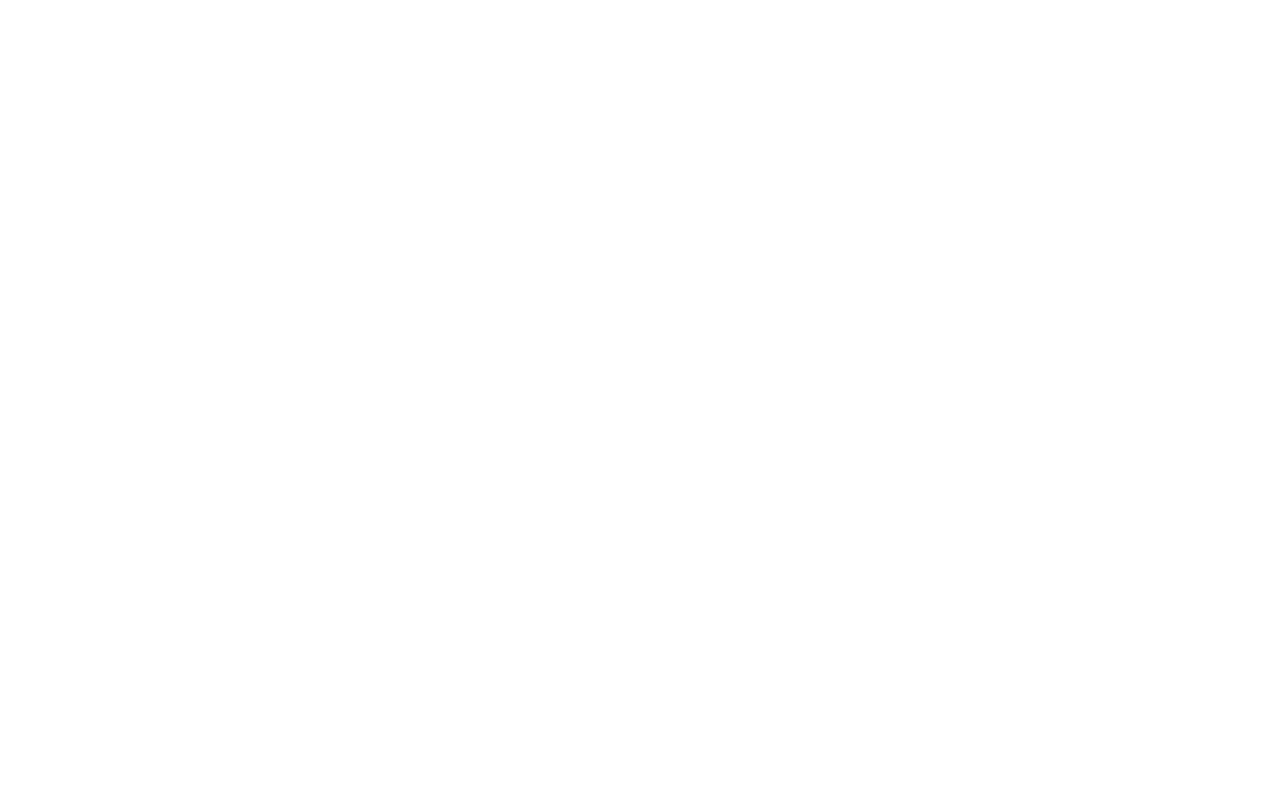
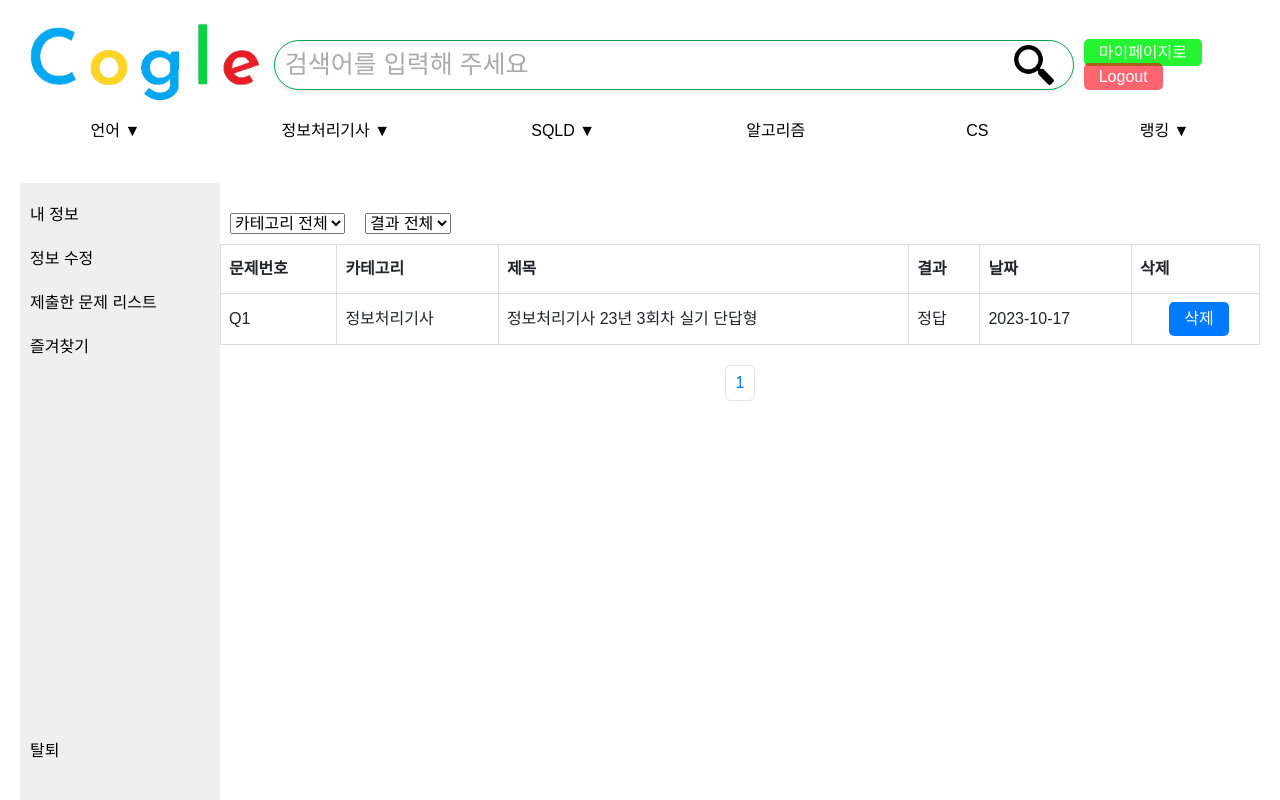
Before and after one commit to indaegu/KOSTA_MiniProject, a React (Create React App) app in the folder my-app/: page /MyPageFavoredQuestion in a window 1280 px wide. Before the commit this address had no page. Shown: the top 800 px of the page. Built offline with nearby package versions, Linux system fonts and the light colour scheme.

Commit message:
2023-10-16(LDG):마이페이지 즐겨찾기 추가

```diff
--- a/my-app/src/App.js
+++ b/my-app/src/App.js
@@ -8,6 +8,7 @@
 import MyPageMyInfo from "./Pages/MyPageMyInfo";
 import MyPageInfoEdit from "./Pages/MyPageInfoEdit";
 import MyPageQuestion from "./Pages/MyPageQuestion";
+import MyPageFavoredQuestion from "./Pages/MyPageFavoredQuestion";
 import MyPageQuit from "./Pages/MyPageQuit";
 import Login from "./Pages/Login";
 import QuestionDetail from "./Pages/QuestionDetail";
@@ -30,6 +31,7 @@
                     <Route path="/MyPageInfoEdit" element={<MyPageInfoEdit />} />
                     <Route path="/MyPageInfoEditComplete" element={<MyPageInfoEditComplete />} />
                     <Route path="/MyPageQuestion" element={<MyPageQuestion />} />
+                    <Route path="/MyPageFavoredQuestion" element={<MyPageFavoredQuestion />} />
                     <Route path="/MyPageQuit" element={<MyPageQuit />} />
                     <Route path="/MyPageQuitComplete" element={<MyPageQuitComplete />} />
                     <Route path="/MyPage" element={<MyPageMyInfo />} />
--- a/my-app/src/Component/SideMenu.js
+++ b/my-app/src/Component/SideMenu.js
@@ -9,6 +9,7 @@
                     <a id="a-tag" href="/MyPageMyInfo"><li className="sidebar-list-item">내 정보</li></a>
                     <a id="a-tag" href="/MyPageInfoEdit"><li className="sidebar-list-item">정보 수정</li></a>
                     <a id="a-tag" href="/MyPageQuestion"><li className="sidebar-list-item">제출한 문제 리스트</li></a>
+                    <a id="a-tag" href="/MyPageFavoredQuestion"><li className="sidebar-list-item">즐겨찾기</li></a>
                     <a id="a-tag" href="/MyPageQuit"><li className="sidebar-list-item sidebar-list-item-quit">탈퇴</li></a>
                 </ul>
             </div>
--- a/my-app/src/MyPage.css
+++ b/my-app/src/MyPage.css
@@ -287,3 +287,7 @@
   margin-top: 10px;
   font-size: 0.5em; /* 폰트 크기 설정 */
 }
+
+.delete-button-cell {
+  text-align: center;
+}
--- /dev/null
+++ b/my-app/src/Pages/MyPageFavoredQuestion.js
@@ -0,0 +1,107 @@
+import React, { useState, useEffect } from 'react';
+import '../App.css';
+import '../MyPage.css';
+import Header from "../Component/Header";
+import Footer from "../Component/Footer";
+import SideMenu from "../Component/SideMenu";
+import Pagination from '../Component/PageNation';
+
+const MyPageFavoredQuestion = () => {
+    const [posts, setPosts] = useState([
+        { id: 'Q1', category:'정보처리기사', title: '정보처리기사 23년 3회차 실기 단답형', result: '정답', date: '2023-10-17' },
+    ]); // 게시글 데이터. 실제 애플리케이션에서는 API 등을 통해 데이터를 가져와야 합니다.
+
+    const handleDelete = (id) => {
+        setPosts(posts.filter(post => post.id !== id));
+    }
+
+    const [currentPage, setCurrentPage] = useState(1); // 추가: 현재 페이지 상태값을 관리합니다.
+    const questionsPerPage = 10; // 추가: 한 페이지에 보여줄 게시글 수를 설정합니다.
+
+    // 추가: 선택한 결과와 카테고리 상태값을 관리합니다.
+    const [selectedCategory, setSelectedCategory] = useState('전체');
+    const [selectedResult, setSelectedResult] = useState('전체');
+
+    // 현재 페이지에 보여줄 게시글만을 선택합니다.
+     // 수정: 선택한 카테고리와 결과에 따라 게시글 목록이 필터링됩니다.
+    const filteredPosts = posts.filter(post =>
+        (selectedCategory !== '전체' ? post.category === selectedCategory : true)
+        && (selectedResult !== '전체' ? post.result === selectedResult : true)
+     );
+
+    // 현재 페이지에 보여줄 게시글만을 선택합니다.
+    const indexOfLastPost = currentPage * questionsPerPage;
+    const indexOfFirstPost = indexOfLastPost - questionsPerPage;
+    let currentPosts = filteredPosts.slice(indexOfFirstPost, indexOfLastPost);
+
+    // 페이지 번호가 클릭되었을 때 실행될 함수입니다.
+    const paginate = pageNumber => setCurrentPage(pageNumber);
+
+    useEffect(() => {
+        window.scrollTo(0, 0);
+    }, [currentPage]);
+
+    return (
+        <div className="main-container">
+            <Header />
+            <div className="content">
+                <SideMenu />
+                <div className="question-list-container">
+                {/* 추가: select 요소로 정답/오답을 선택할 수 있는 드롭다운 메뉴 */}
+                <select id="select-tag" value={selectedCategory} onChange={e => {setSelectedCategory(e.target.value); setCurrentPage(1);}}>
+                    <option value="전체">카테고리 전체</option>
+                    <option value="정보처리기사">정보처리기사</option>
+                    <option value="SQLD">SQLD</option>
+                    <option value="C">C언어</option>
+                    <option value="Java">자바</option>
+                    <option value="Algorithm">알고리즘</option>
+                    <option value="CS">CS</option>
+                    <option value="JavaScript">JavaScript</option>
+                </select>
+                <select id="select-tag" value={selectedResult} onChange={e => {setSelectedResult(e.target.value); setCurrentPage(1);}}>
+                    <option value="전체">결과 전체</option>
+                    <option value="정답">정답</option>
+                    <option value="오답">오답</option>
+                </select>
+                <table className="question-table">
+                    <thead>
+                        <tr>
+                            <th>문제번호</th>
+                            <th>카테고리</th>
+                            <th>제목</th>
+                            <th>결과</th>
+                            <th>날짜</th>
+                            <th>삭제</th>
+                        </tr>
+                    </thead>
+                    <tbody>
+                        {currentPosts.map(post => (
+                            // 각 게시글을 테이블의 행으로 출력합니다.
+                            // key 속성에는 고유한 값을 지정해야 합니다.
+                            // 여기서는 post.id를 사용했습니다.
+                            <tr key={post.id}>
+                                {/* 각 열에 해당하는 데이터를 출력합니다. */}
+                                {/* 클릭 가능한 링크로 만들려면 이 부분을 수정하세요. */}
+                                {/* 예: `<td><a href={`/post/${post.id}`}>{post.title}</a></td>` */}
+                                <td>{post.id}</td>
+                                <td>{post.category}</td>
+                                <td>{post.title}</td>
+                                <td>{post.result}</td>
+                                <td>{post.date}</td>
+                                <td className="delete-button-cell">
+                                    {/* 삭제 버튼에 onClick 이벤트 핸들러 추가 */}
+                                    <button onClick={() => handleDelete(post.id)}>삭제</button>
+                                </td>
+                            </tr>
+                        ))}
+                    </tbody>
+                </table>
+                <Pagination totalQuestions={filteredPosts.length} questionsPerPage={questionsPerPage} paginate={paginate}/>
+                </div>
+            </div>
+            <Footer />
+        </div>
+    );
+}
+
+export default MyPageFavoredQuestion;
--- a/my-app/src/Pages/MyPageQuestion.js
+++ b/my-app/src/Pages/MyPageQuestion.js
@@ -8,20 +8,20 @@
 
 const MyPageQuestion = () => {
     const posts = [
-        { id: 1, category:'Java', title: '첫번째 질문', result: '정답', date: '2023-10-13' },
-        { id: 2, category:'Java', title: '두번째 질문', result: '정답', date: '2023-10-14' },
-        { id: 3, category:'Java', title: '세번째 질문', result: '정답', date: '2023-10-14' },
-        { id: 4, category:'C', title: '네번째 질문', result: '오답', date: '2023-10-14' },
-        { id: 5, category:'JavaScript', title: '다섯번째 질문', result: '정답', date: '2023-10-14' },
-        { id: 6, category:'JavaScript', title: '여섯번째 질문', result: '오답', date: '2023-10-14' },
-        { id: 7, category:'JavaScript', title: '일곱번째 질문', result: '오답', date: '2023-10-14' },
-        { id: 8, category:'C', title: '여덟번째 질문', result: '정답', date: '2023-10-14' },
-        { id: 9, category:'Java', title: '아홉번째 질문', result: '정답', date: '2023-10-14' },
-        { id: 10, category:'JavaScript', title: '열번째 질문', result: '오답', date: '2023-10-14' },
-        { id: 11, category:'Java', title: '열한번째 질문', result: '정답', date: '2023-10-14' },
-        { id: 12, category:'Java', title: '열두번째 질문', result: '오답', date: '2023-10-14' },
-        { id: 13, category:'JavaScript', title: '열세번째 질문', result: '정답', date: '2023-10-14' },
-        // ...
+        { id: 'Q1', category: '정보처리기사', title: '정보처리기사 23년 3회차 실기 단답형', result: '정답', date: '2023-10-17' },
+        { id: 'Q2', category: 'Java', title: '두번째 질문', result: '정답', date: '2023-10-17' },
+        { id: 'Q3', category: 'Java', title: '세번째 질문', result: '정답', date: '2023-10-17' },
+        { id: 'Q4', category: 'C', title: '네번째 질문', result: '오답', date: '2023-10-17' },
+        { id: 'Q5', category: 'JavaScript', title: '다섯번째 질문', result: '정답', date: '2023-10-17' },
+        { id: 'Q6', category: 'JavaScript', title: '여섯번째 질문', result: '오답', date: '2023-10-17' },
+        { id: 'Q7', category: 'JavaScript', title: '일곱번째 질문', result: '오답', date: '2023-10-17' },
+        { id: 'Q8', category: 'C', title: '여덟번째 질문', result: '정답', date: '2023-10-17' },
+        { id: 'Q9', category: 'Java', title: '아홉번째 질문', result: '정답', date: '2023-10-17' },
+        { id: 'Q10', category: 'JavaScript', title: '열번째 질문', result: '오답', date: '2023-10-17' },
+        { id: 'Q11', category: 'Java', title: '열한번째 질문', result: '정답', date: '2023-10-17' },
+        { id: 'Q12', category: 'Java', title: '열두번째 질문', result: '오답', date: '2023-10-17' },
+        { id: 'Q13', category: 'JavaScript', title: '열세번째 질문', result: '정답', date: '2023-10-17' },
+
     ]; // 게시글 데이터. 실제 애플리케이션에서는 API 등을 통해 데이터를 가져와야 합니다.
 
     const [currentPage, setCurrentPage] = useState(1); // 추가: 현재 페이지 상태값을 관리합니다.
@@ -57,13 +57,17 @@
                 <SideMenu />
                 <div className="question-list-container">
                     {/* 추가: select 요소로 정답/오답을 선택할 수 있는 드롭다운 메뉴 */}
-                <select id="select-tag" value={selectedCategory} onChange={e => {setSelectedCategory(e.target.value); setCurrentPage(1);}}>
+                    <select id="select-tag" value={selectedCategory} onChange={e => { setSelectedCategory(e.target.value); setCurrentPage(1); }}>
                         <option value="전체">카테고리 전체</option>
-                    <option value="Java">Java</option>
-                    <option value="C">C</option>
+                        <option value="정보처리기사">정보처리기사</option>
+                        <option value="SQLD">SQLD</option>
+                        <option value="C">C언어</option>
+                        <option value="Java">자바</option>
+                        <option value="Algorithm">알고리즘</option>
+                        <option value="CS">CS</option>
                         <option value="JavaScript">JavaScript</option>
                     </select>
-                <select id="select-tag" value={selectedResult} onChange={e => {setSelectedResult(e.target.value); setCurrentPage(1);}}>
+                    <select id="select-tag" value={selectedResult} onChange={e => { setSelectedResult(e.target.value); setCurrentPage(1); }}>
                         <option value="전체">결과 전체</option>
                         <option value="정답">정답</option>
                         <option value="오답">오답</option>
@@ -96,7 +100,7 @@
                             ))}
                         </tbody>
                     </table>
-                <Pagination totalQuestions={filteredPosts.length} questionsPerPage={questionsPerPage} paginate={paginate}/>
+                    <Pagination totalQuestions={filteredPosts.length} questionsPerPage={questionsPerPage} paginate={paginate} />
                 </div>
             </div>
             <Footer />
--- a/my-app/src/SideMenu.css
+++ b/my-app/src/SideMenu.css
@@ -56,7 +56,7 @@
 }
 
 .sidebar-list-item-quit {
-    margin-top: 300px;
+    margin-top: 200%;
 }
 
 .sidebar-list-item.active,
```
Also changed, not shown: 1 other file (tests, documents, lock files or other folders). Lines whose indentation alone changed are shown as unchanged.
